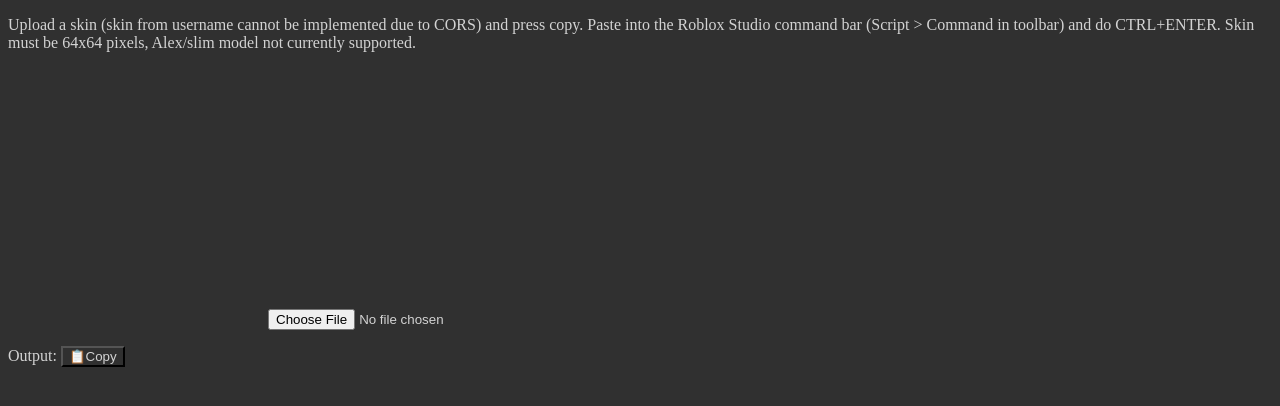
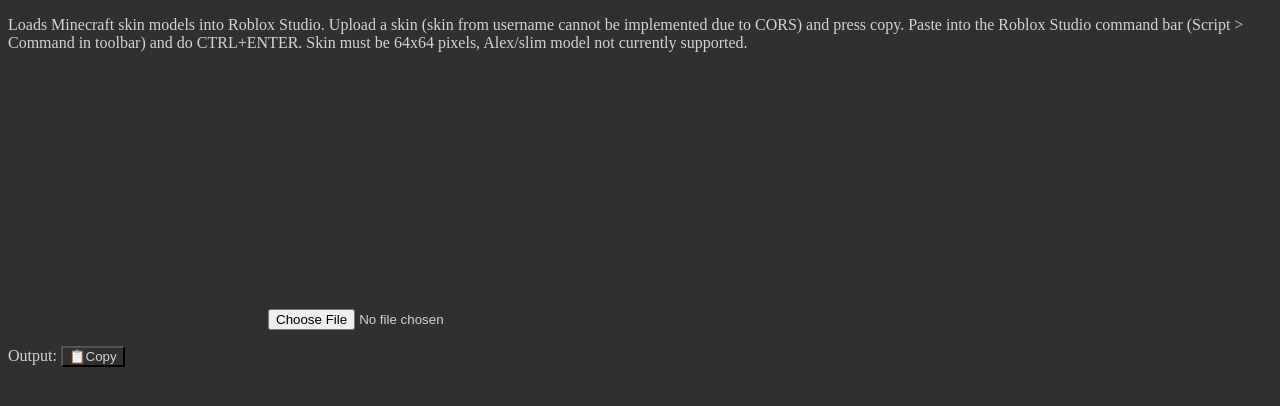
Before and after one commit to LilLovebird/roblox-minecraft-skin, a plain HTML site: page index.html in a window 1280 px wide. Drawn offline with Linux system fonts and the light colour scheme.

Commit message:
Update index.html

```diff
--- a/index.html
+++ b/index.html
@@ -12,7 +12,7 @@
     </style>
 </head>
 <body>
-    <p>Upload a skin (skin from username cannot be implemented due to CORS) and press copy. Paste into the Roblox Studio command bar (Script > Command in toolbar) and do CTRL+ENTER. Skin must be 64x64 pixels, Alex/slim model not currently supported.</p>
+    <p>Loads Minecraft skin models into Roblox Studio. Upload a skin (skin from username cannot be implemented due to CORS) and press copy. Paste into the Roblox Studio command bar (Script > Command in toolbar) and do CTRL+ENTER. Skin must be 64x64 pixels, Alex/slim model not currently supported.</p>
     <canvas id="canvas" width="64" height="64" style="width: 256px; height: 256px; image-rendering: pixelated;"></canvas>
     <input type="file" id="fileInput" accept="image/png" />
     <p>Output: <button onclick="navigator.clipboard.writeText(document.getElementById('code').innerHTML); alert('Copied');">📋Copy</button></p>
```
